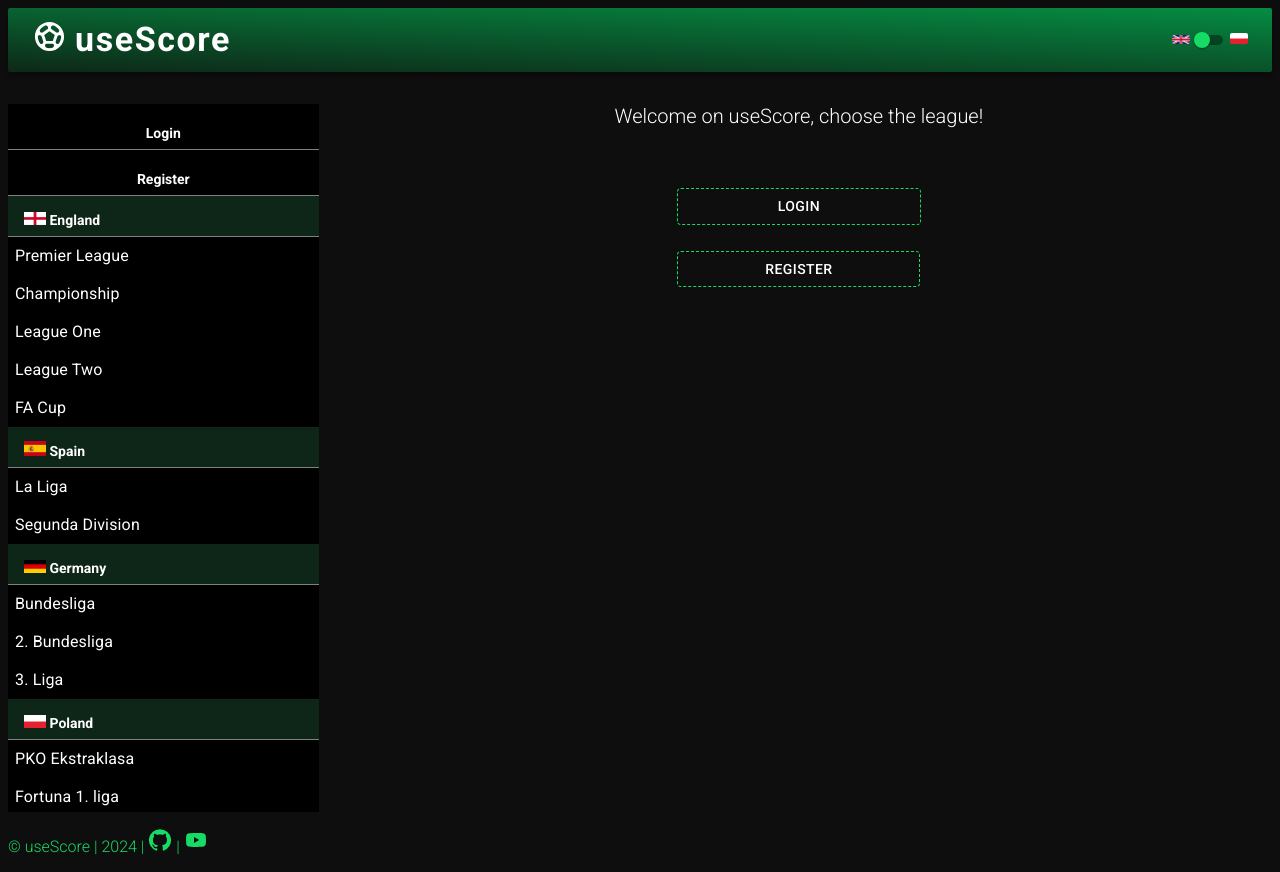
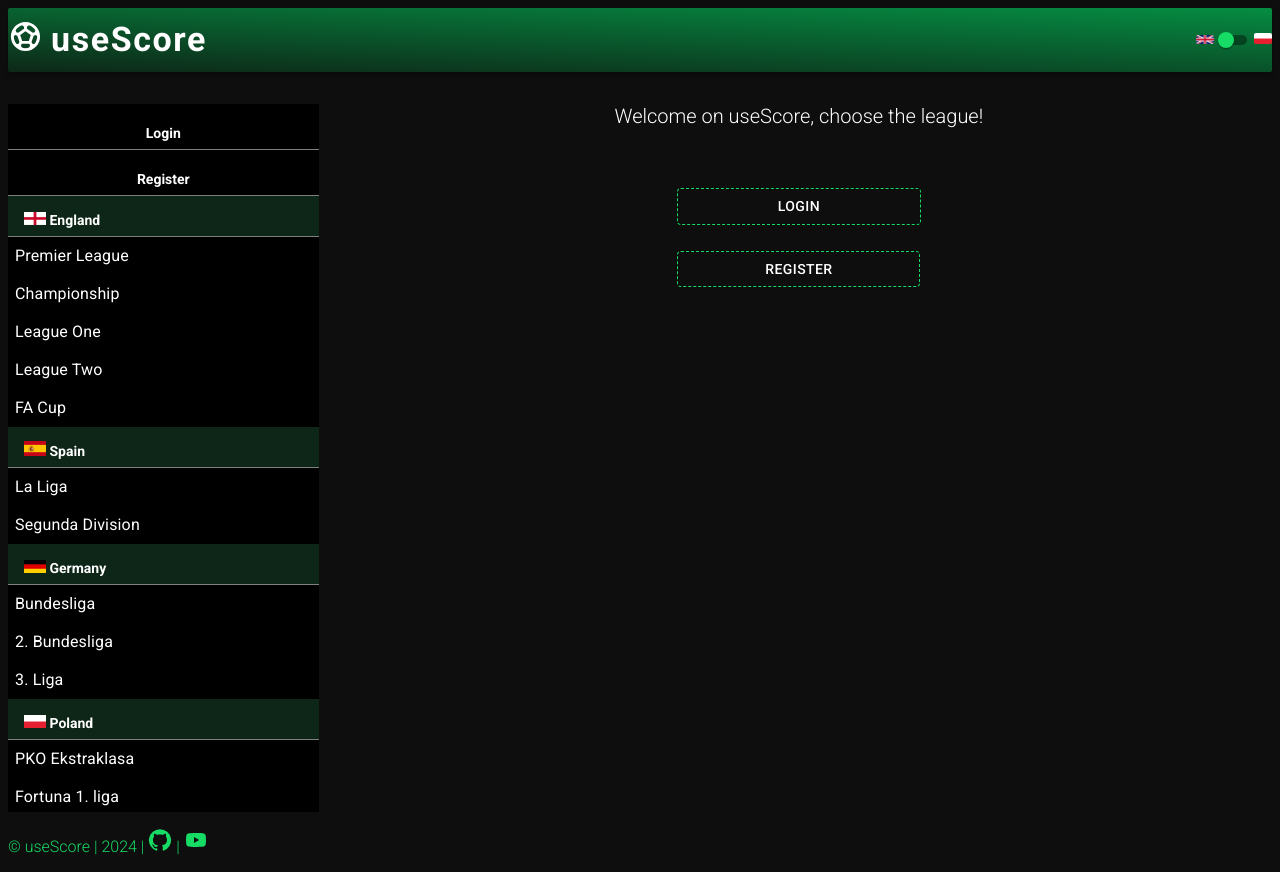
Before and after one commit to kubagoly97/useScore, a React (Vite) app: page / in a window 1280 px wide. Built offline with nearby package versions, Linux system fonts and the light colour scheme.

Commit message:
set padding on clubs and match list on 0

```diff
--- a/src/App.css
+++ b/src/App.css
@@ -3,9 +3,9 @@
   /* margin: 0 auto; */
   /* text-align: center; */
 }
-.css-8p0td8 {
-  padding-left: 0x;
-  padding-right: 0x;
+.MuiContainer-root.MuiContainer-maxWidthXl {
+  padding-left: 0;
+  padding-right: 0;
 }
 .MuiContainer-root.MuiContainer-maxWidthXl.css-1knfaro-MuiContainer-root {
   padding-left: 0;
```
